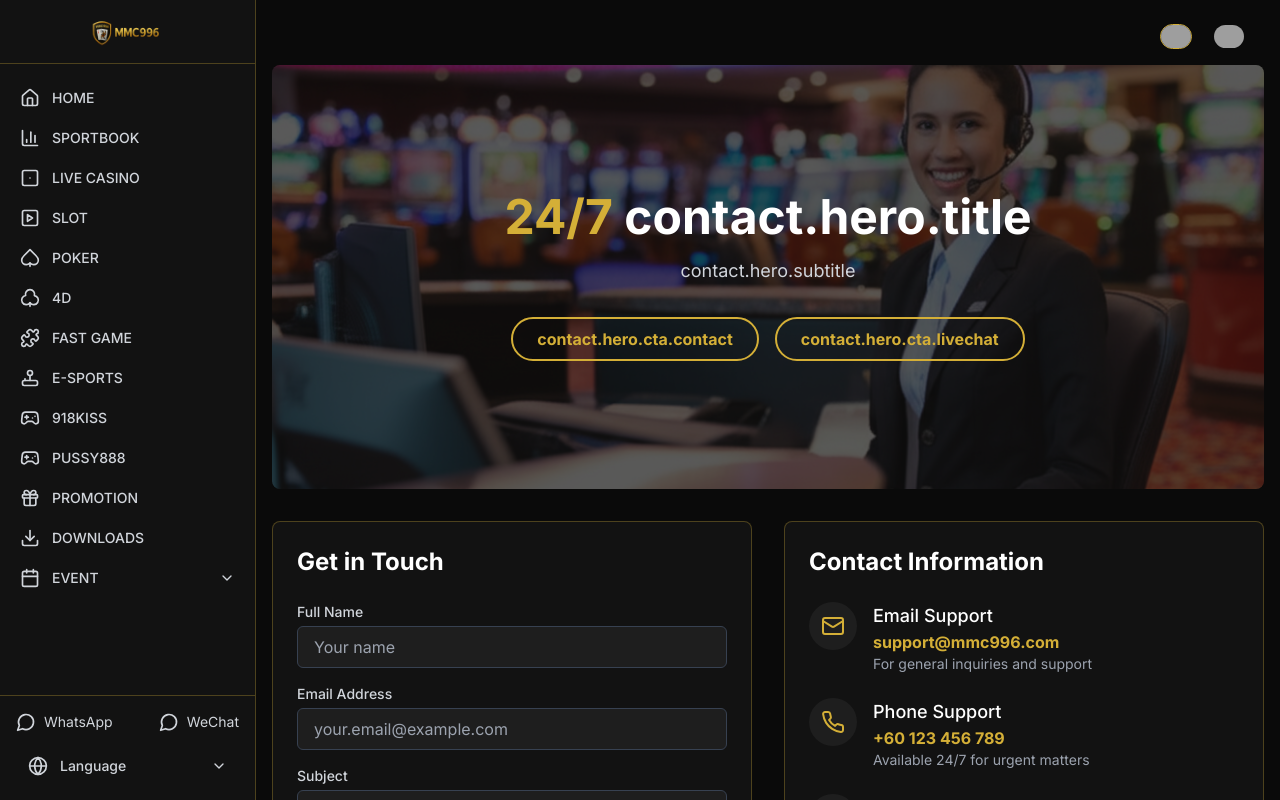
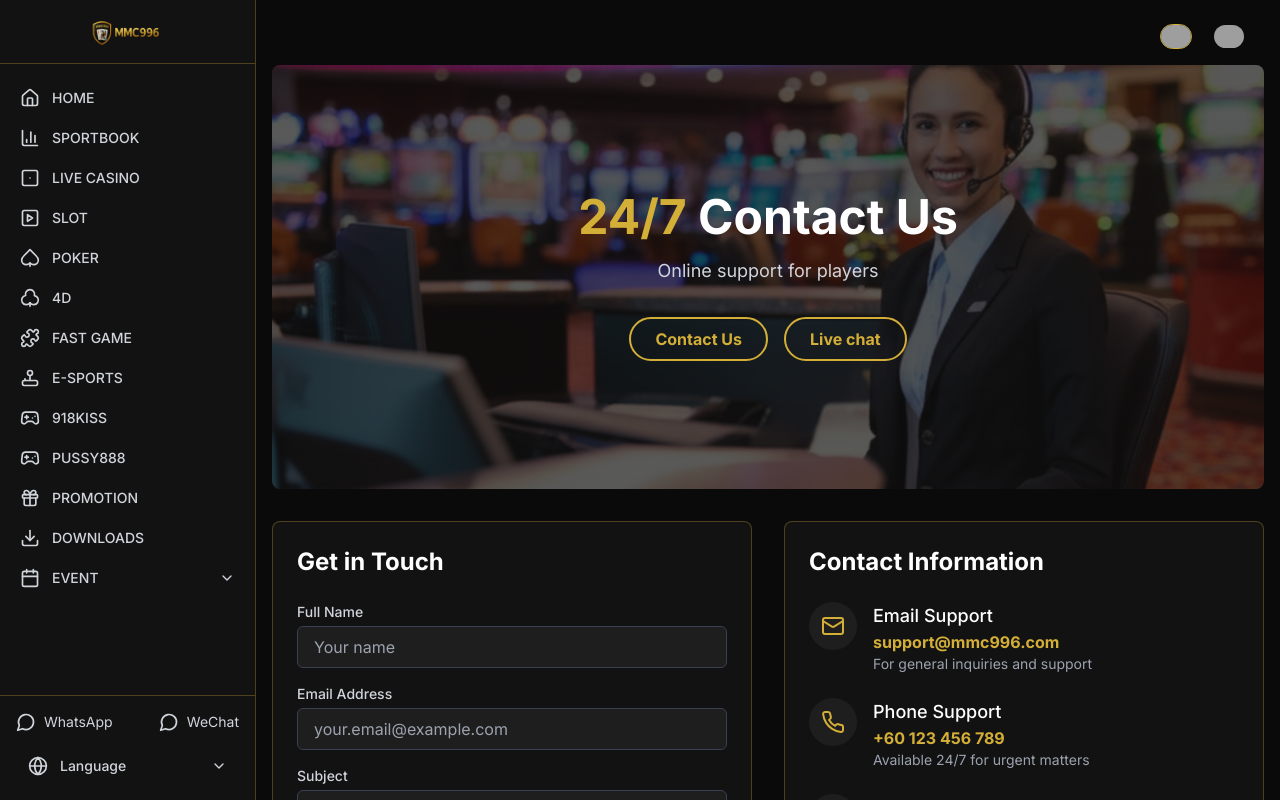
Before and after one commit to camiloseo10/web-casino-malaysia, a Next.js app: page /contact in a window 1280 px wide. Built offline with nearby package versions, Linux system fonts and the light colour scheme; grey boxes are pictures that could not be loaded.

Commit message:
Actualizado contacto

```diff
--- a/components/contact-hero.tsx
+++ b/components/contact-hero.tsx
@@ -18,11 +18,11 @@ export default function ContactHero({
 
   const displayTitle = title || (
     <>
-      <span className="text-casino-gold">24/7</span> {t("contact.hero.title")}
+      <span className="text-casino-gold">24/7</span> {t("Contact Us")}
     </>
   )
 
-  const displaySubtitle = subtitle || t("contact.hero.subtitle")
+  const displaySubtitle = subtitle || t("Online support for players")
 
   return (
     <div className="relative bg-casino-dark rounded-lg overflow-hidden mx-4">
@@ -63,13 +63,13 @@ export default function ContactHero({
             href="#contact-form"
             className="bg-transparent border-2 border-casino-gold text-casino-gold font-bold py-2 px-6 rounded-full hover:bg-casino-gold hover:text-black transition-colors"
           >
-            {t("contact.hero.cta.contact")}
+            {t("Contact Us")}
           </a>
           <a
             href="#live-chat"
             className="bg-transparent border-2 border-casino-gold text-casino-gold font-bold py-2 px-6 rounded-full hover:bg-casino-gold hover:text-black transition-colors"
           >
-            {t("contact.hero.cta.livechat")}
+            {t("Live chat")}
           </a>
         </motion.div>
       </div>
```
